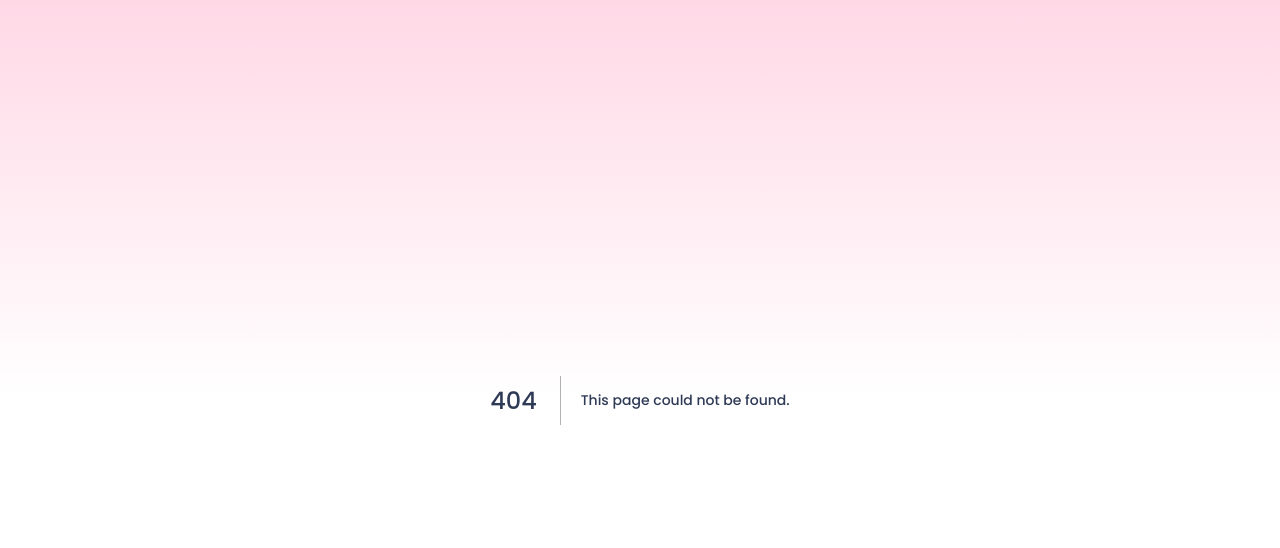
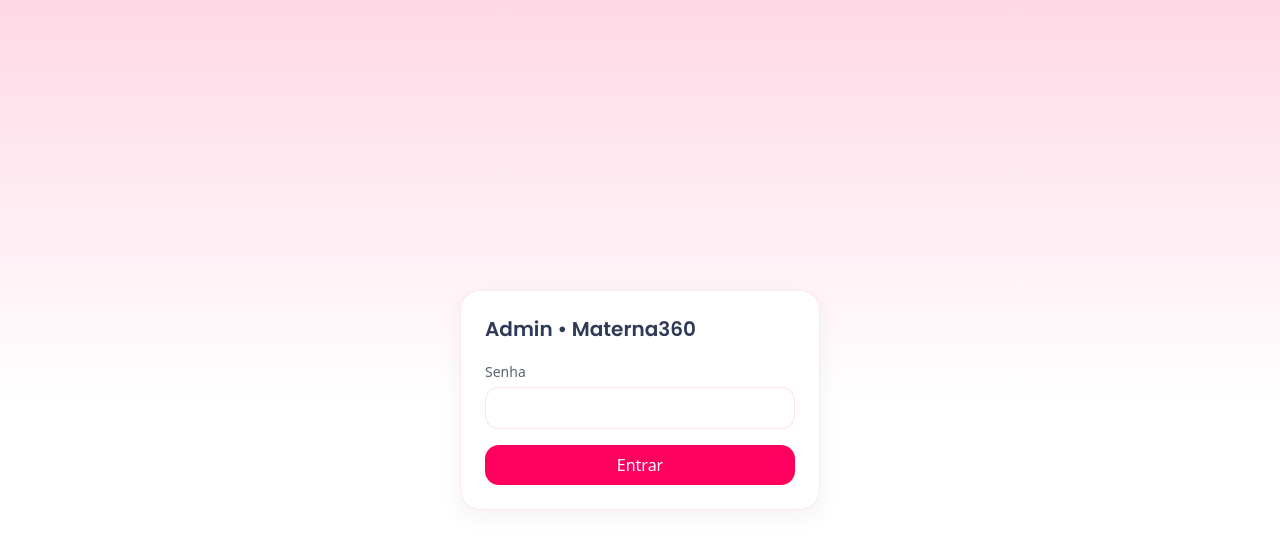
Before and after one commit to simonebrusco/materna360-app, a Next.js app in the folder materna360_starter/: page /admin/login in a window 1280 px wide. Before the commit this address had no page. Shown: the top 548 px of the page. Built offline with nearby package versions, Linux system fonts and the light colour scheme.

Commit message:
Create page.jsx

```diff
--- /dev/null
+++ b/materna360_starter/app/admin/login/page.jsx
@@ -0,0 +1,36 @@
+'use client';
+import { useState } from "react";
+
+export default function AdminLogin() {
+  const [password, setPassword] = useState("");
+  const [error, setError] = useState("");
+
+  async function onSubmit(e) {
+    e.preventDefault();
+    setError("");
+    const res = await fetch("/api/admin/login", {
+      method: "POST",
+      headers: { "Content-Type": "application/json" },
+      body: JSON.stringify({ password }),
+    });
+    if (res.ok) window.location.href = "/admin";
+    else setError("Senha incorreta.");
+  }
+
+  return (
+    <div className="min-h-screen grid place-items-center bg-gradient-to-b from-brand-secondary via-white to-white">
+      <form onSubmit={onSubmit} className="w-[360px] bg-white rounded-2xl p-6 border border-brand-secondary/60 shadow-soft">
+        <h1 className="text-xl font-semibold mb-4">Admin • Materna360</h1>
+        <label className="text-sm text-brand-slate">Senha</label>
+        <input
+          type="password"
+          className="mt-1 w-full rounded-xl border px-3 py-2 outline-none focus:ring-2 border-brand-secondary/70 focus:ring-brand-primary/30"
+          value={password}
+          onChange={(e)=>setPassword(e.target.value)}
+        />
+        {error && <p className="text-sm text-red-600 mt-2">{error}</p>}
+        <button className="mt-4 w-full rounded-xl bg-brand-primary text-white py-2 font-medium">Entrar</button>
+      </form>
+    </div>
+  );
+}
```
